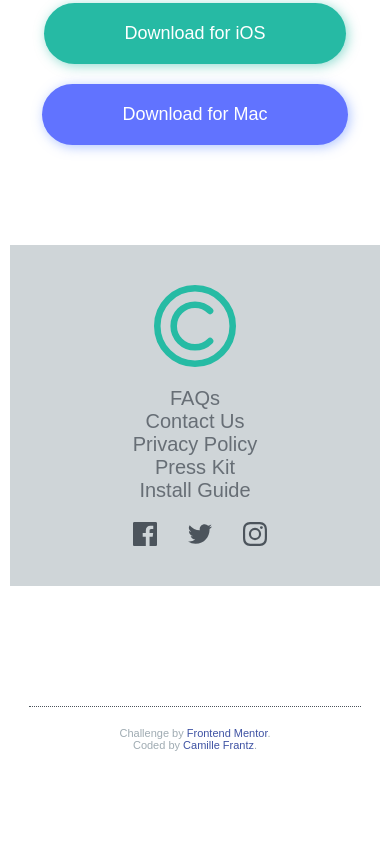
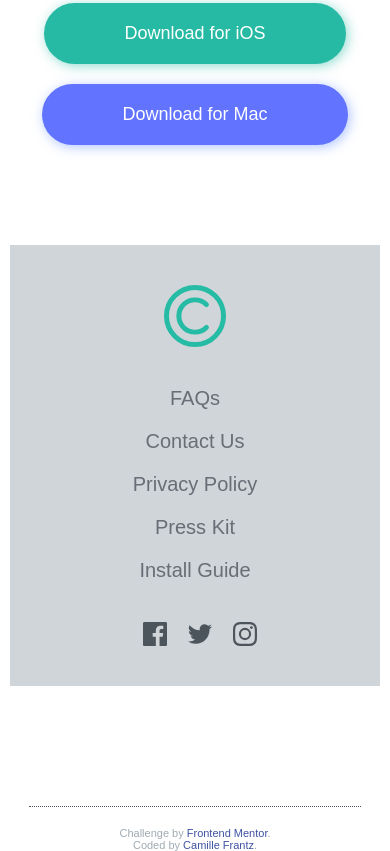
Before and after one commit to fyrfli/clipboard-landing-page, a plain HTML site: page index.html in a window 390 px wide. Shown: the part 4066-4917 px from the top of the page. Before the commit the page ends 4837 px from the top, so only its background shows below. Drawn offline with Linux system fonts and the light colour scheme; a web font is replaced by a local one.

Commit message:
Mobile styling complete; on to desktop styling ... again!

```diff
--- a/styles/style.css
+++ b/styles/style.css
@@ -23,7 +23,7 @@ html {
     color: var(--dark-grey-blue);
 }
 body {
-    margin: 2rem auto;
+    /* margin: auto; */
     background: url("../images/bg-header-desktop.png") repeat-x;
 }
 /* end generics */
@@ -154,11 +154,15 @@ p {
     margin: auto;
 }
 .bottom {
-    display: flex;
-    flex-direction: column;
     background-color: var(--light-greyish-blue);
+}
+.bottom-container {
+    display: grid;
     padding: 2rem;
+    grid-template-rows: repeat(3, 1fr);
+    grid-template-rows: auto;
     justify-content: center;
+    align-items: center;
     gap: 2rem;
 }
 .bottom .item {
@@ -167,14 +171,19 @@ p {
     color: var(--footer-grey);
 }
 .small-logo {
-    width: 25%;
+    width: 50%;
     display: block;
     margin: 2rem auto;
+}
+.links {
+    display: flex;
+    flex-flow: column nowrap;
+    gap: 2rem;
 }
 .socials {
     display: grid;
     grid-template-columns: repeat(3, 15px);
-    gap: 4rem;
+    gap: 3rem;
     justify-content: center;
     margin: 2rem auto;
 }
```
